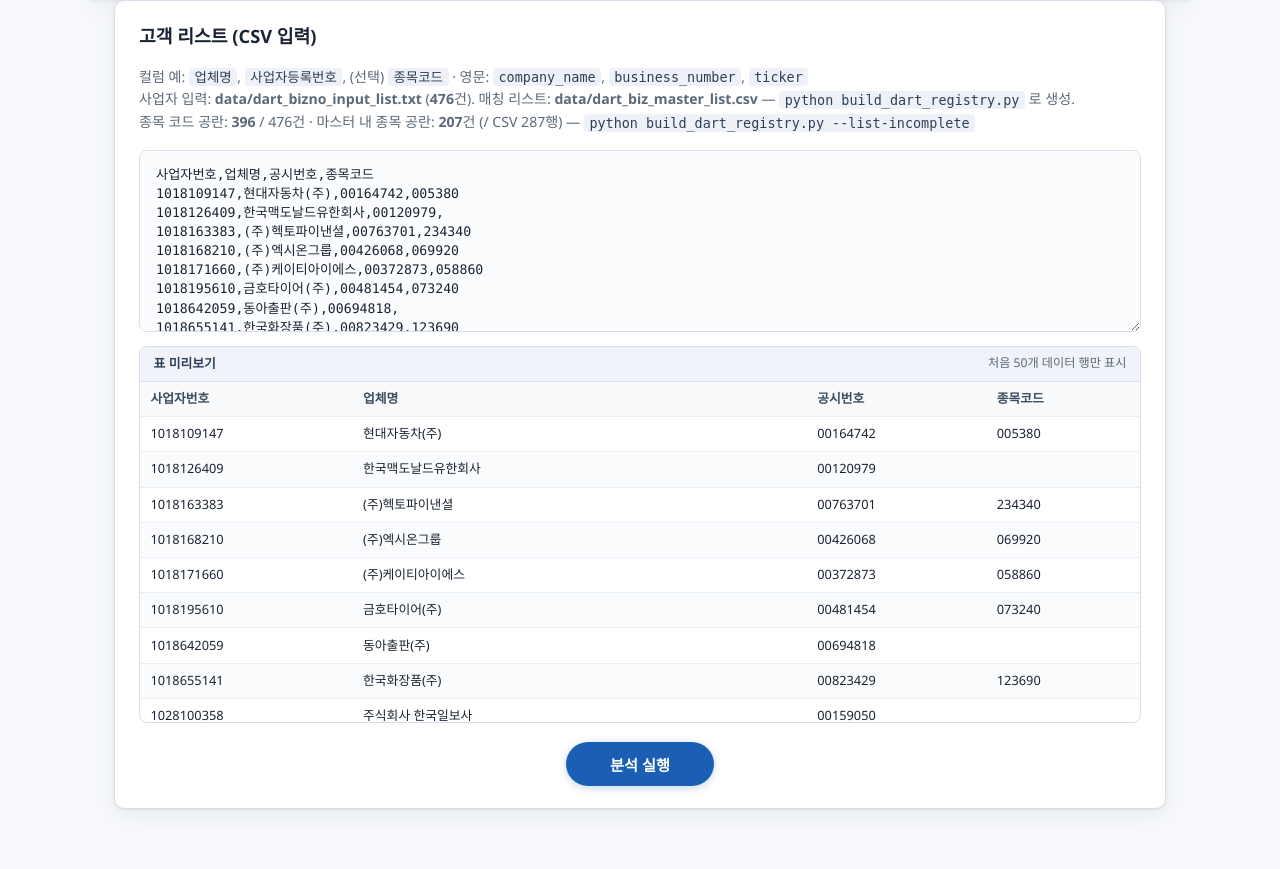
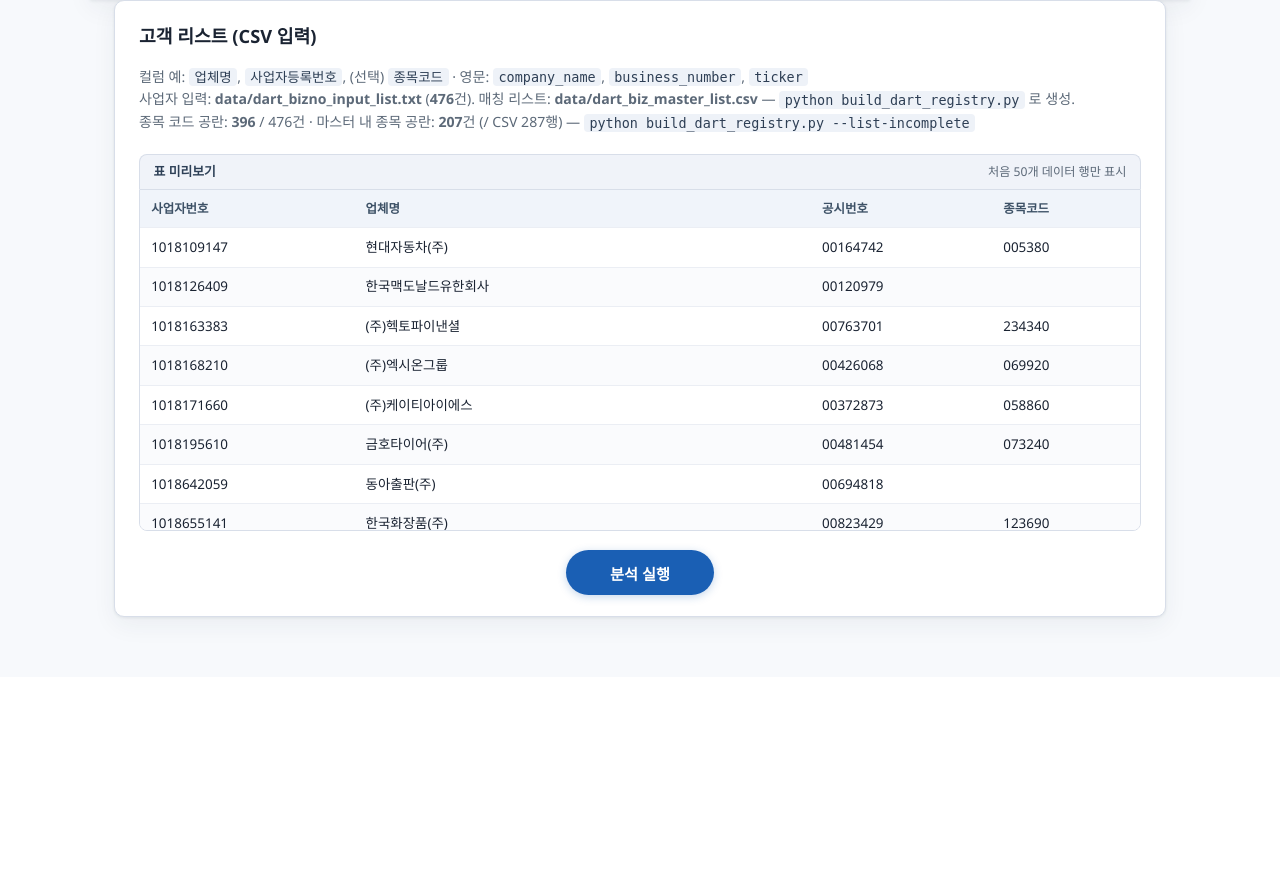
Before and after one commit to lmg2738-dot/checkCompany, a Flask app: page / in a window 1280 px wide. Shown: the part 223-1092 px from the top of the page. After the commit the page ends 853 px from the top, so only its background shows below. Run offline with Flask 3, Linux system fonts and the light colour scheme.

Commit message:
UI: CSV 미리보기·결과 표 스타일 통일 및 원문 CSV 숨김
미리보기와 고객 이탈 리포트 표에 동일한 .sheet-data-table 규칙을 적용한다.
폼 전송용 원문 CSV textarea는 화면에서 숨긴다. Vercel용 public 스타일을 동기화한다.

Co-authored-by: Cursor <cursoragent@cursor.com>

```diff
--- a/static/style.css
+++ b/static/style.css
@@ -131,11 +131,13 @@ textarea {
   line-height: 1.45;
 }
 
-.csv-preview-wrap {
-  border: 1px solid var(--border);
-  border-radius: 8px;
-  overflow: hidden;
-  background: #fff;
+/* 폼 제출용 원문 CSV — 화면 비표시 */
+textarea.csv-raw-internal {
+  display: none !important;
+}
+
+.csv-preview-stack {
+  margin-top: 0.25rem;
 }
 
 .csv-preview-head {
@@ -144,7 +146,9 @@ textarea {
   align-items: center;
   padding: 0.45rem 0.85rem;
   background: #f0f3f9;
-  border-bottom: 1px solid var(--border);
+  border: 1px solid var(--border);
+  border-radius: 8px 8px 0 0;
+  border-bottom: none;
   font-size: 0.8rem;
 }
 
@@ -163,31 +167,54 @@ textarea {
   overflow: auto;
 }
 
-table.csv-sheet {
+/* 미리보기 + 전체 결과 공통 표 레이아웃 */
+table.sheet-data-table {
   width: 100%;
   border-collapse: collapse;
-  font-size: 0.8rem;
+  font-size: 0.84rem;
+  background: #fff;
 }
 
-.csv-sheet th,
-.csv-sheet td {
-  padding: 0.45rem 0.65rem;
+.sheet-data-table th,
+.sheet-data-table td {
+  padding: 0.55rem 0.7rem;
   border-bottom: 1px solid #ebeef4;
   text-align: left;
+  vertical-align: top;
+}
+
+.sheet-data-table thead th {
+  background: #f0f4fa;
+  color: #3d5166;
+  font-weight: 700;
+  font-size: 0.78rem;
   white-space: nowrap;
 }
 
-.csv-sheet th {
+.sheet-data-table tbody tr:nth-child(even) {
+  background: #fafbfd;
+}
+
+/* 미리보기: 가로 스크롤·헤더 고정 */
+.table-wrap:has(.csv-preview-scroll) {
+  border-top-left-radius: 0;
+  border-top-right-radius: 0;
+}
+
+.csv-preview-scroll .sheet-data-table.csv-sheet thead th {
   position: sticky;
   top: 0;
-  background: #f8fafc;
   z-index: 1;
-  font-weight: 600;
-  color: #3d4f63;
+  box-shadow: 0 1px 0 #ebeef4;
 }
 
-.csv-sheet tbody tr:nth-child(even) {
-  background: #fafbfd;
+.sheet-data-table.csv-sheet td,
+.sheet-data-table.csv-sheet th {
+  white-space: nowrap;
+}
+
+.sheet-data-table.result-table tbody tr:hover {
+  background: #eef4ff;
 }
 
 .form-submit-wrap {
--- a/templates/index.html
+++ b/templates/index.html
@@ -43,19 +43,19 @@
       {% endif %}
       <form method="post" class="analyze-form">
         <label class="sr-only" for="csv_text">CSV 본문</label>
-        <textarea id="csv_text" name="csv_text" rows="8" spellcheck="false" placeholder="첫 줄 예: 사업자번호,업체명,공시번호[,종목코드]
-1248100998,삼성전자,00126380,005930">{{ csv_text }}</textarea>
+        <textarea id="csv_text" name="csv_text" class="csv-raw-internal" rows="8" spellcheck="false" aria-hidden="true" tabindex="-1">{{ csv_text }}</textarea>
 
         {% if not csv_preview.empty %}
-        <div class="csv-preview-wrap">
+        <div class="csv-preview-stack">
           <div class="csv-preview-head">
             <span class="csv-preview-title">표 미리보기</span>
             {% if csv_preview.overflow %}
             <span class="csv-preview-note">처음 {{ csv_preview.rows|length }}개 데이터 행만 표시</span>
             {% endif %}
           </div>
+          <div class="table-wrap">
           <div class="csv-preview-scroll">
-            <table class="csv-sheet">
+            <table class="sheet-data-table csv-sheet">
               <thead>
                 <tr>
                   {% for h in csv_preview.headers %}
@@ -73,6 +73,7 @@
                 {% endfor %}
               </tbody>
             </table>
+          </div>
           </div>
         </div>
         {% endif %}
@@ -133,7 +134,7 @@
       </p>
       {% endif %}
       <div class="table-wrap">
-        <table class="result-table">
+        <table class="sheet-data-table result-table">
           <thead>
             <tr>
               <th>업체명</th>
```
Also changed, not shown: other parts of static/style.css (+6 -26 lines), public/static/style.css (+50 -43 lines).
